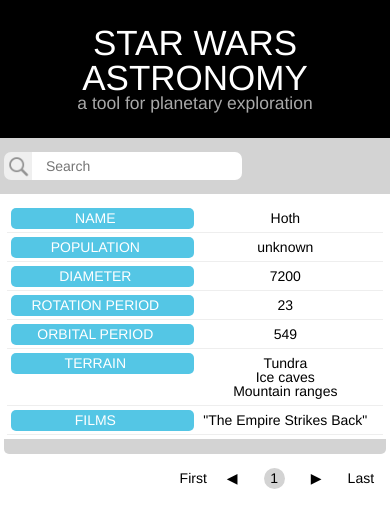
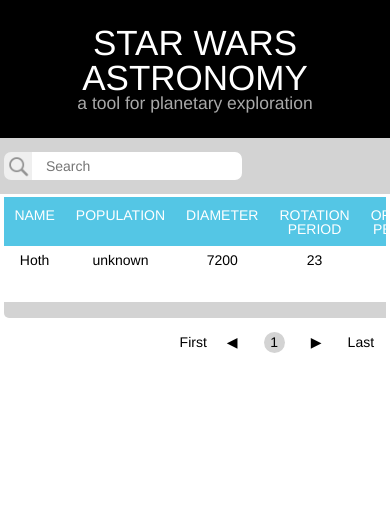
Before and after one commit to ephraimg/star-wars-astronomy, a React app: page / in a window 390 px wide. Shown: the top 528 px of the page. Built offline with nearby package versions, Linux system fonts and the light colour scheme; no server answers.

Commit message:
Fix sort bug, responsive styling

```diff
--- a/src/app/actions.js
+++ b/src/app/actions.js
@@ -21,10 +21,10 @@
 };
 
 export function setSort(field) {
-    dispatch({
+    return {
         type: 'SORTED_SET',
         field
-    });
+    };
 };
 
 ///////////////////////////////////
--- a/src/app/components/DataTable.jsx
+++ b/src/app/components/DataTable.jsx
@@ -3,7 +3,8 @@
 
 export const DataTable = ({ data, sort }) =>
     <table>
-    <thead>
+    <tbody>
+
         <tr>
             <th onClick={() => sort('name')}>NAME</th>
             <th onClick={() => sort('population')}>POPULATION</th>
@@ -13,8 +14,7 @@
             <th className="no-sort">TERRAIN</th>
             <th className="no-sort">FILMS</th>
         </tr>
-    </thead>
-    <tbody>
+
         { data.results.map(row =>
             <tr key={row.name}>
                 <td data-label="NAME">{row.name}</td>
--- a/src/app/containers/Main.jsx
+++ b/src/app/containers/Main.jsx
@@ -9,18 +9,18 @@
 
     constructor(props) {
         super(props);
+        this.handleSort = this.handleSort.bind(this);
     }
-
+    handleSort(field) {
+        this.props.setSort(field);
+        this.props.sort(field);
+    }
     render() {
-        const { search, planets, page, fetch, sort } = this.props;
-        const handleSort = field => {
-            setSort(field);
-            sort(field);
-        };
+        const { search, planets, page, fetch } = this.props;
         return (
             <div className="main">
                 <div className="table-wrapper">
-                    <DataTable data={planets} sort={handleSort} />
+                    <DataTable data={planets} sort={this.handleSort} />
                 </div>
                 <Nav page={page} count={planets.count} fetchPage={page => fetch(search, page)} />
             </div>
--- a/src/app/styles.css
+++ b/src/app/styles.css
@@ -180,25 +180,33 @@
     border-radius: 50%;
 }
 
-/*@media
-only screen and (max-width: 768px),
-(min-device-width: 768px) and (max-device-width: 1024px)  {
-
-    table, thead, tbody, th, td, tr {
-        display: block;
-    }
-
-}*/
-
 @media
 only screen and (max-width: 768px) {
 
-    table, thead, tbody, th, td, tr {
-        display: block;
+    table {
+      overflow-x: auto;
+      width: fit-content;
+      max-width: 100%;
     }
 
+    td {
+      white-space: nowrap;
+    }
+
+    td:first-of-type, th:first-of-type {
+      border-left: none;
+    }
+
+    td:last-of-type, th:last-of-type {
+      border-right: none;
+    }
+
+/*    table, thead, tbody, th, td, tr {
+        display: block;
+    }*/
+
     /* Hide table headers off-screen*/
-    thead tr {
+ /*   thead tr {
         position: absolute;
         top: -9999px;
         left: -9999px;
@@ -234,6 +242,6 @@
         line-height: 1.5rem;
         padding-right: 1rem;
         white-space: nowrap;
-    }
+    }*/
 
 }
```
